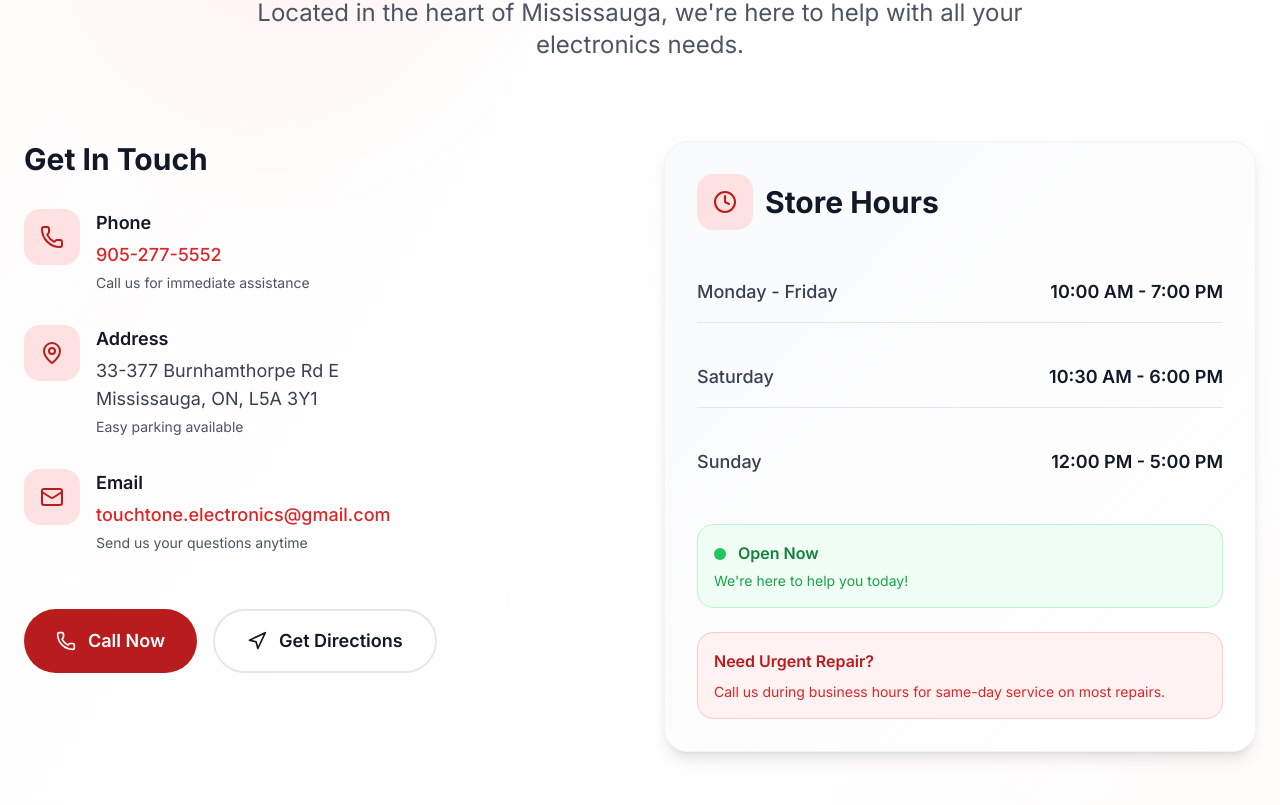
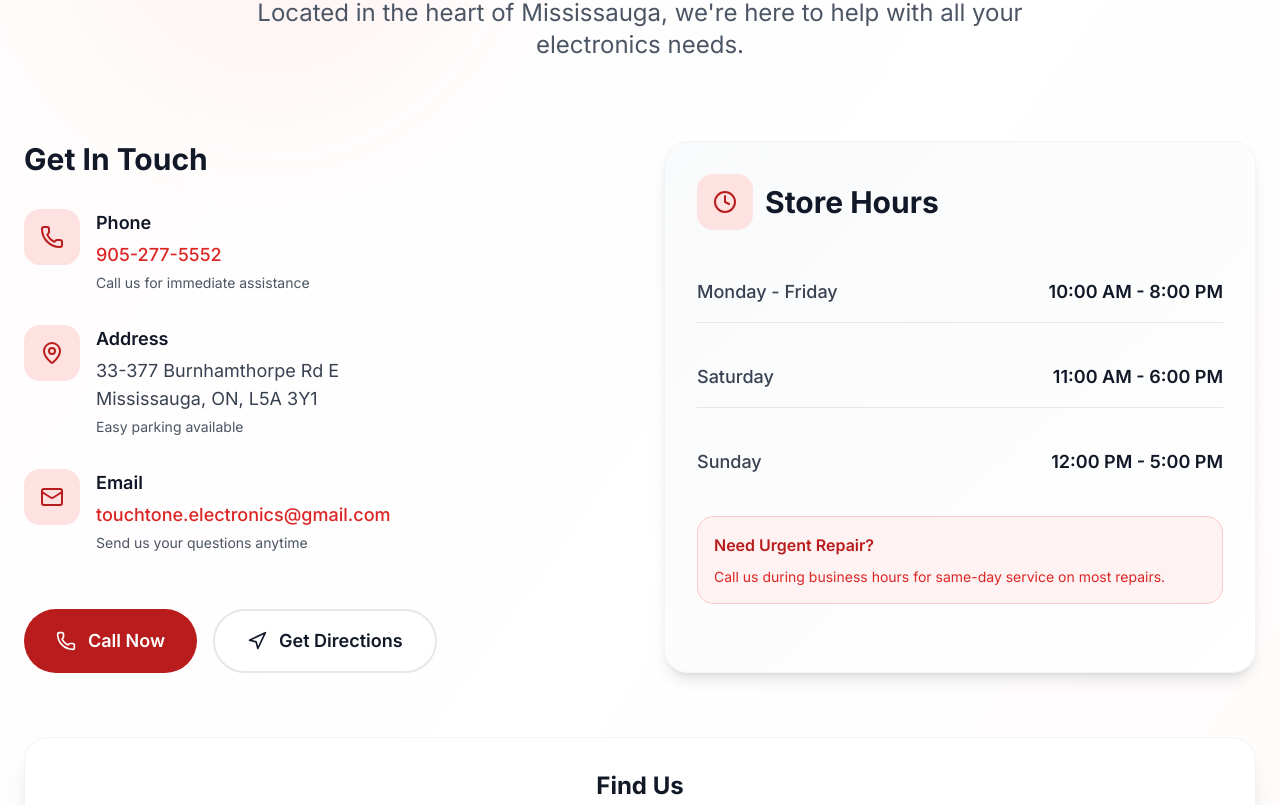
Before and after one commit to SnowPeakOfficial/touchtoneelectronics, a Next.js app: page /contact in a window 1280 px wide. Shown: the part 435-1240 px from the top of the page. Built offline with nearby package versions, Linux system fonts and the light colour scheme.

Commit message:
Fixed open now section of contact page

```diff
--- a/src/components/ContactHours/ContactHours.tsx
+++ b/src/components/ContactHours/ContactHours.tsx
@@ -7,8 +7,8 @@ import { COMPANY_INFO } from '@/data/constants';
 
 const ContactHours = () => {
   const hours = [
-    { day: 'Monday - Friday', time: '10:00 AM - 7:00 PM' },
-    { day: 'Saturday', time: '10:30 AM - 6:00 PM' },
+    { day: 'Monday - Friday', time: '10:00 AM - 8:00 PM' },
+    { day: 'Saturday', time: '11:00 AM - 6:00 PM' },
     { day: 'Sunday', time: '12:00 PM - 5:00 PM' }
   ];
 
@@ -162,15 +162,6 @@ const ContactHours = () => {
               ))}
             </div>
 
-            {/* Current Status */}
-            <div className="mt-8 p-4 bg-green-50 rounded-2xl border border-green-200">
-              <div className="flex items-center gap-3">
-                <div className="w-3 h-3 bg-green-500 rounded-full animate-pulse"></div>
-                <span className="text-green-700 font-semibold">Open Now</span>
-              </div>
-              <p className="text-green-600 text-sm mt-1">We&apos;re here to help you today!</p>
-            </div>
-
             {/* Emergency Contact */}
             <div className="mt-6 p-4 bg-red-50 rounded-2xl border border-red-200">
               <h4 className="text-red-700 font-semibold mb-2">Need Urgent Repair?</h4>
```
